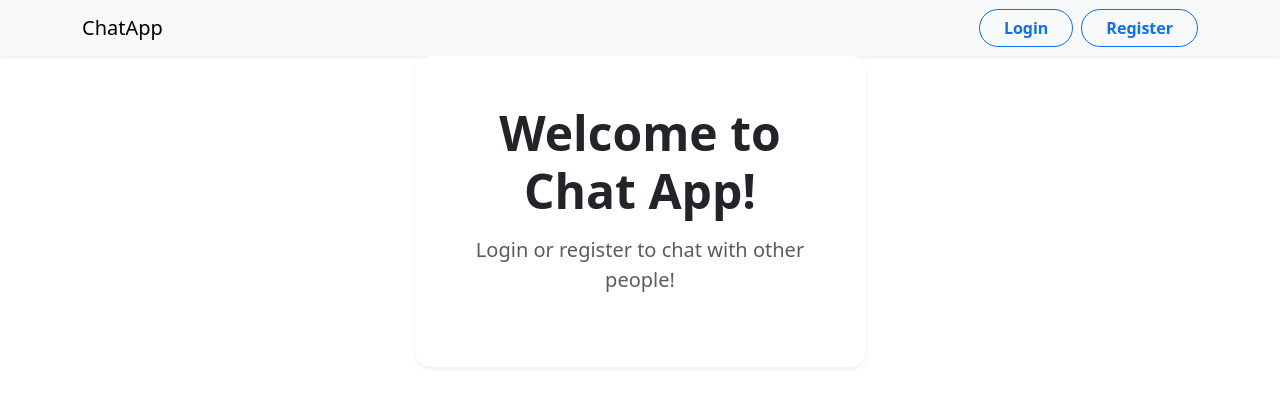
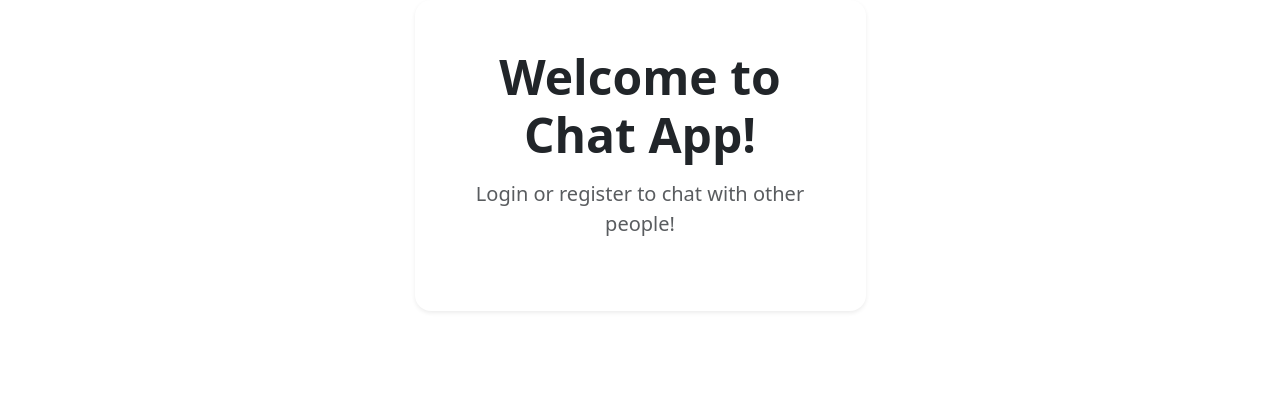
Before and after one commit to cicakm/PPKS, a React (Create React App) app in the folder client/: page / in a window 1280 px wide. Shown: the top 406 px of the page. Built offline with nearby package versions, Linux system fonts and the light colour scheme.

Commit message:
remove navigation bar from homepage

```diff
--- a/client/src/pages/home/HomePage.jsx
+++ b/client/src/pages/home/HomePage.jsx
@@ -1,42 +1,8 @@
-import React from "react";
-import {
-  Navbar,
-  Nav,
-  Container,
-  Row,
-  Col,
-  Button,
-  Card,
-} from "react-bootstrap";
+import { Container, Row, Col, Card } from "react-bootstrap";
 
 const HomePage = () => {
   return (
     <>
-      <Navbar bg="light" expand="lg" className="shadow-sm">
-        <Container>
-          <Navbar.Brand href="/">ChatApp</Navbar.Brand>
-          <Navbar.Toggle aria-controls="main-navbar" />
-          <Navbar.Collapse id="main-navbar" className="justify-content-end">
-            <Nav>
-              <Button
-                variant="outline-primary"
-                className="me-2 rounded-pill fw-semibold px-4"
-                href="/login"
-              >
-                Login
-              </Button>
-              <Button
-                variant="outline-primary"
-                className="rounded-pill fw-semibold px-4"
-                href="/register"
-              >
-                Register
-              </Button>
-            </Nav>
-          </Navbar.Collapse>
-        </Container>
-      </Navbar>
-
       <Container>
         <Row className="justify-content-center">
           <Col md={7} lg={5}>
```
